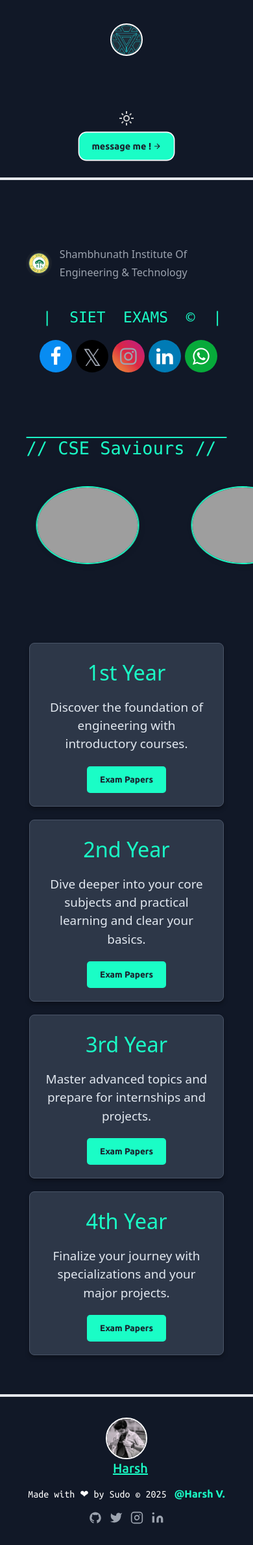
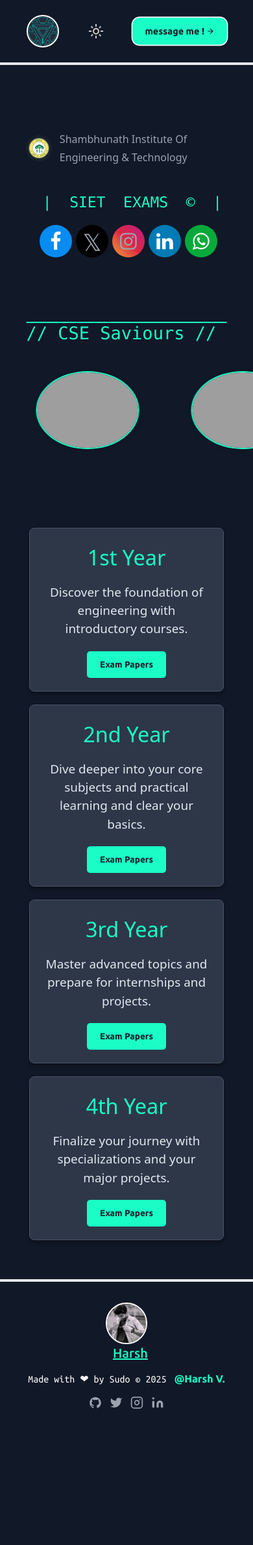
Before and after one commit to SudoKIngpin/Flask-App, a Flask app: page / in a window 390 px wide. Shown: the whole page at 65% size. After the commit the page ends 2168 px from the top, so only its background shows below. Run offline with Flask 2, Linux system fonts and the light colour scheme; grey boxes are pictures that could not be loaded.

Commit message:
Update home.html

```diff
--- a/templates/home.html
+++ b/templates/home.html
@@ -60,13 +60,26 @@
   </div> -->
 
 
+  <!-- POPUP_ANNOUNCEMET -->
+
+<!-- <div id="exam-popup" class="popup">
+    <div class="popup-content">
+      <span class="popup-close-btn" onclick="closePopup()">✖</span>
+      <h3>📢 2nd and 3rd sessional exams are in 2nd sessional button!</h3>
+      <p id="poptext">6th sem sessionals have been uploaded!</p>
+      <a href="/2nd">Check Now</a>
+    </div>
+  </div> -->
 
 
 
 
 
-  <header class="text-gray-400 bg-gray-900 body-font border-b-4 border-[#1afdc6]">
-    <div class="container mx-auto flex flex-wrap p-5 flex-col md:flex-row items-center">
+
+
+
+ <header class="text-gray-400 bg-gray-900 body-font border-b-4 border-[#1afdc6]">
+    <div class="container mx-auto flex justify-between p-5 flex-row md:flex-row items-center">
       <a class="flex title-font font-medium items-center text-white mb-4 md:mb-0">
 
         <a href="/">
@@ -78,12 +91,12 @@
         <!-- <svg xmlns="http://www.w3.org/2000/svg" fill="none" stroke="currentColor" stroke-linecap="round" stroke-linejoin="round" stroke-width="2" class="w-10 h-10 text-white p-2 bg-green-500 rounded-full" viewBox="0 0 24 24">
           <path d="M12 2L2 7l10 5 10-5-10-5zM2 17l10 5 10-5M2 12l10 5 10-5"></path>
         </svg> -->
-        <br>
+
         <!-- <span class="ml-3 text-xl">$: WELCOME .....</span> -->
         <div class="containeri">
           <span id="text"></span><span class="cursor">|</span>
         </div>
-        <br>
+
       </a>
       <nav class="md:ml-auto flex flex-wrap items-center text-base justify-center">
       </nav>
@@ -102,7 +115,8 @@
           <path d="M5 12h14M12 5l7 7-7 7"></path>
         </svg>
       </button>
-    </div>
+      </div>
+
   </header>
   <!-- HESAAAADDDDDDDDDDDEEEEEEEERRRRRRRRRRRRRR -->
 
```
